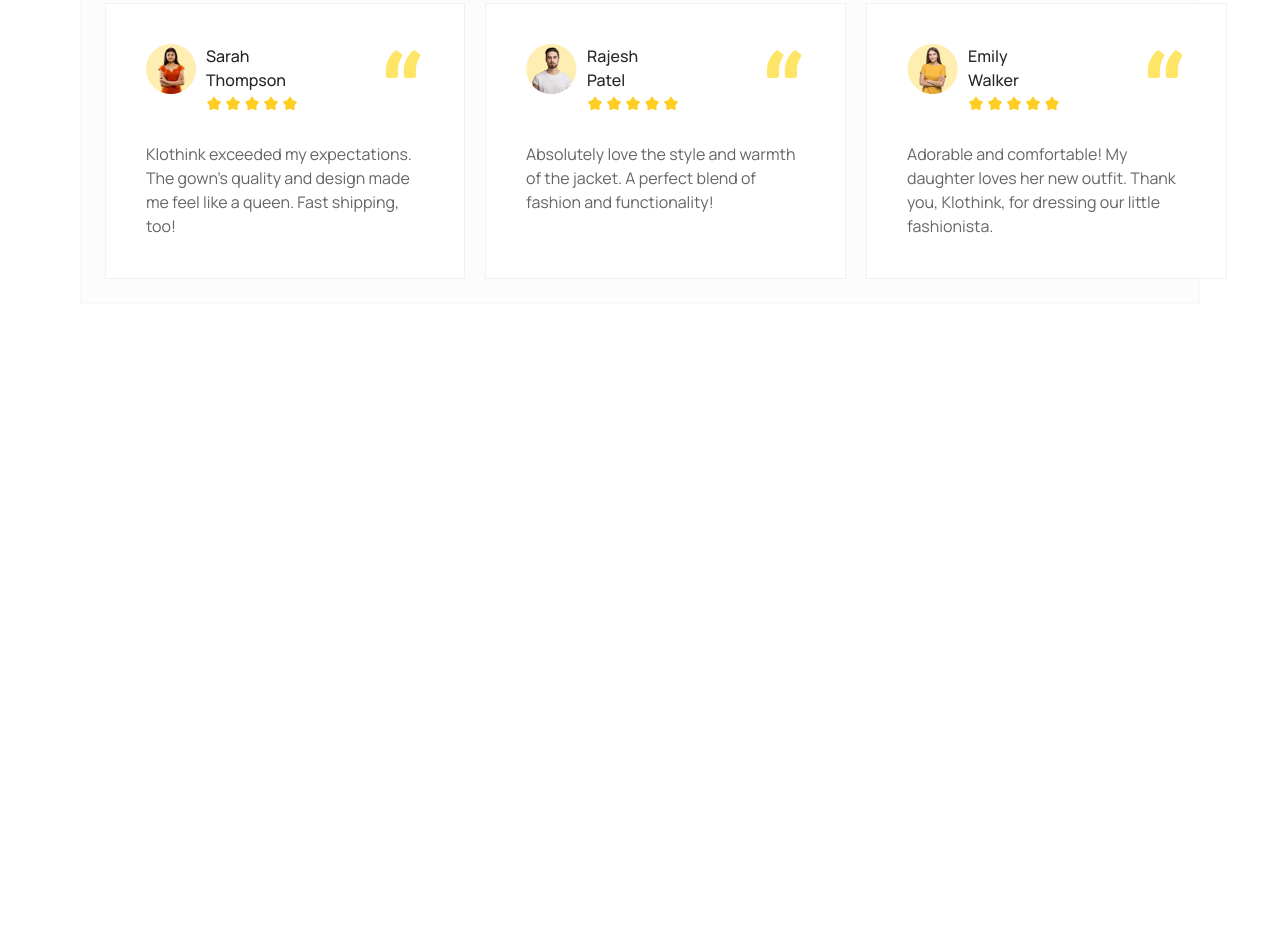
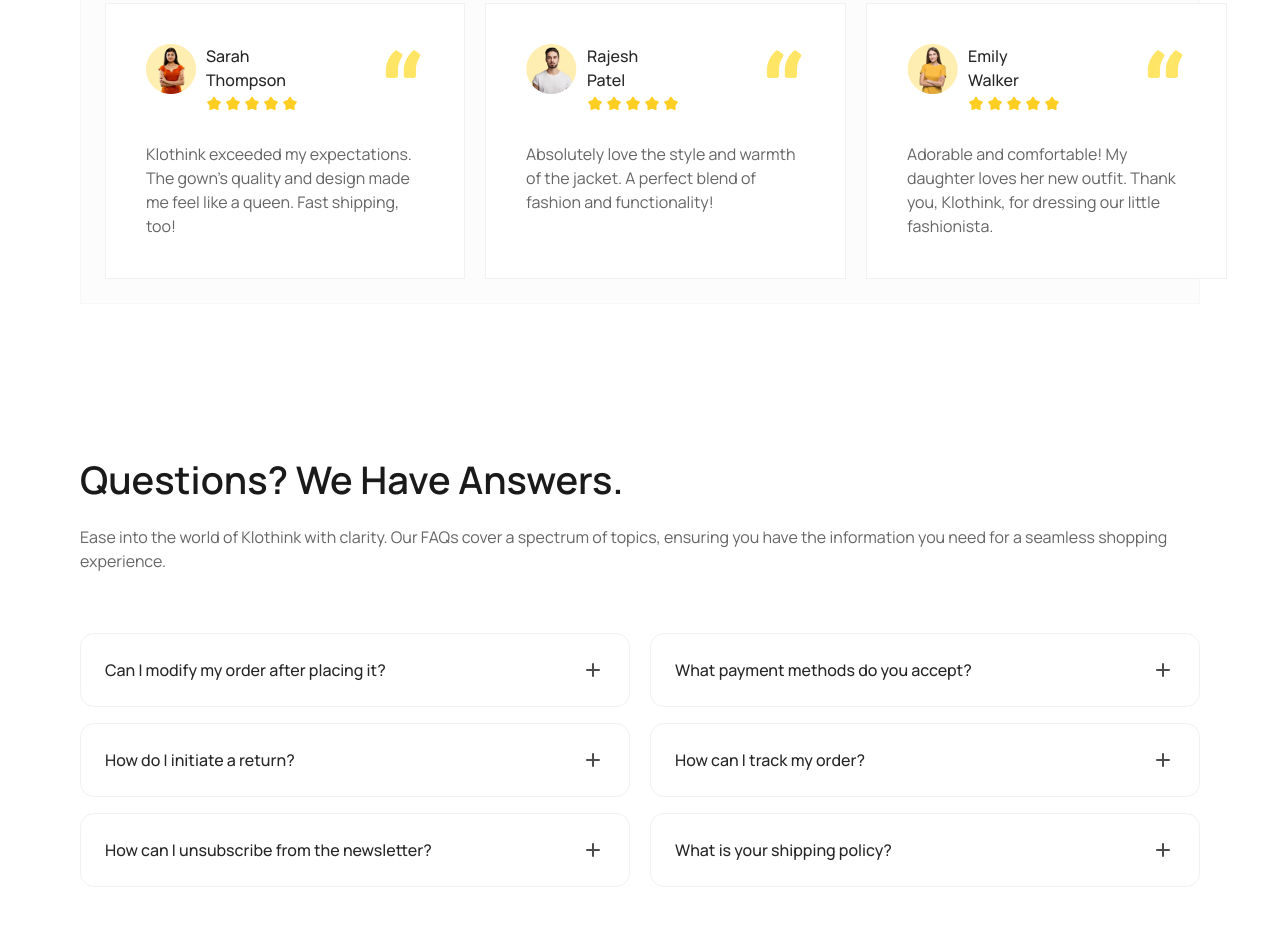
Before and after one commit to anvarovfayzulloh/Month3__Day-11, a plain HTML site: page index.html in a window 1280 px wide. Shown: the part 2940-3887 px from the top of the page. Before the commit the page ends 3394 px from the top, so only its background shows below. Drawn offline with Linux system fonts and the light colour scheme.

Commit message:
finish question section

```diff
--- a/index.html
+++ b/index.html
@@ -342,5 +342,64 @@
             </div>
         </div>
     </section>
+
+    <section class="question" >
+        <div class="container">
+            <div class="question__wrapper" >
+                <div class="fashion__header" >
+                    <div>
+                        <h3 class="fashion__title" >
+                            Questions? We Have Answers.
+                        </h3>
+                        <p class="fashion__text" >
+                            Ease into the world of Klothink with clarity. Our FAQs cover a spectrum of topics, ensuring you have the information you need for a seamless shopping experience.
+                        </p>
+                    </div>
+
+                </div>
+                <div class="question__cards" >
+                    <div class="question__card" >
+                        <p class="question__card-text" >
+                            Can I modify my order after placing it?
+                        </p>
+                        <img src="./image/plus.svg" alt="">
+                    </div>
+                    <div class="question__card" >
+                        <p class="question__card-text" >
+                            What payment methods do you accept?
+                        </p>
+                        <img src="./image/plus.svg" alt="">
+                    </div>
+                    <div class="question__card" >
+                        <p class="question__card-text" >
+                            How do I initiate a return?
+                        </p>
+                        <img src="./image/plus.svg" alt="">
+                    </div>
+                    <div class="question__card" >
+                        <p class="question__card-text" >
+                            How can I track my order?
+                        </p>
+                        <img src="./image/plus.svg" alt="">
+                    </div>
+                    <div class="question__card" >
+                        <p class="question__card-text" >
+                            How can I unsubscribe from the newsletter?
+                        </p>
+                        <img src="./image/plus.svg" alt="">
+                    </div>
+                    <div class="question__card" >
+                        <p class="question__card-text" >
+                            What is your shipping policy?
+                        </p>
+                        <img src="./image/plus.svg" alt="">
+                    </div>
+
+                </div>
+            </div>
+        </div>
+    </section>
+
+
 </body>
 </html>
--- /dev/null
+++ b/scss/blocks/_question.scss
@@ -0,0 +1,31 @@
+.question{
+
+    .fashion__text{
+        max-width: 1126px;
+    }
+}
+.question__wrapper{
+    padding-bottom: 60px;
+}
+.question__cards{
+    padding-top: 60px;
+    display: grid;
+    grid-template-columns: 1fr 1fr;
+    gap: 16px 20px;
+}
+.question__card{
+    padding: 24px;
+    display: flex;
+    align-items: center;
+    justify-content: space-between;
+    border: 1px solid #F1F1F3;
+    border-radius: 14px;
+}
+.question__card-text{
+    font-family: 'Manrope';
+    font-size: 16px;
+    font-weight: 500;
+    line-height: 24px;
+    text-align: left;
+    @extend %light-dark;
+}
--- a/scss/style.scss
+++ b/scss/style.scss
@@ -10,6 +10,7 @@
 @import "./blocks/fashion";
 @import "./blocks/experience";
 @import "./blocks/love";
+@import "./blocks/question";
 
 .container {
     max-width:  1440px;
```
Also changed, not shown: css/style.min.css, image/plus.svg (added).
